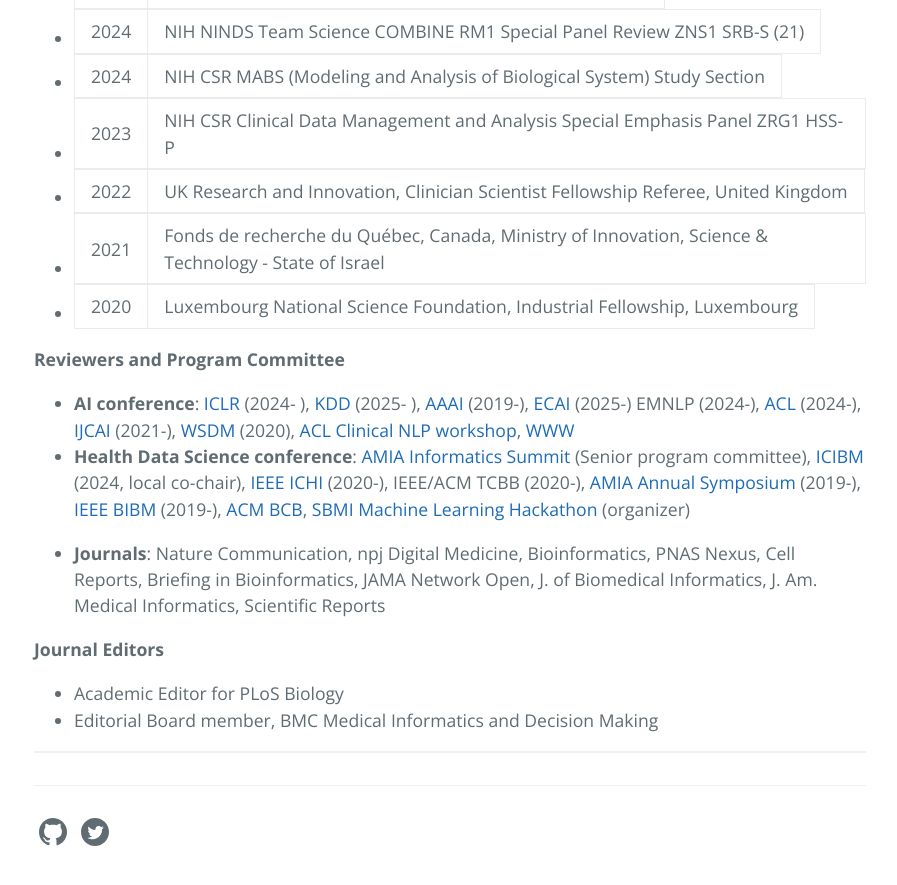
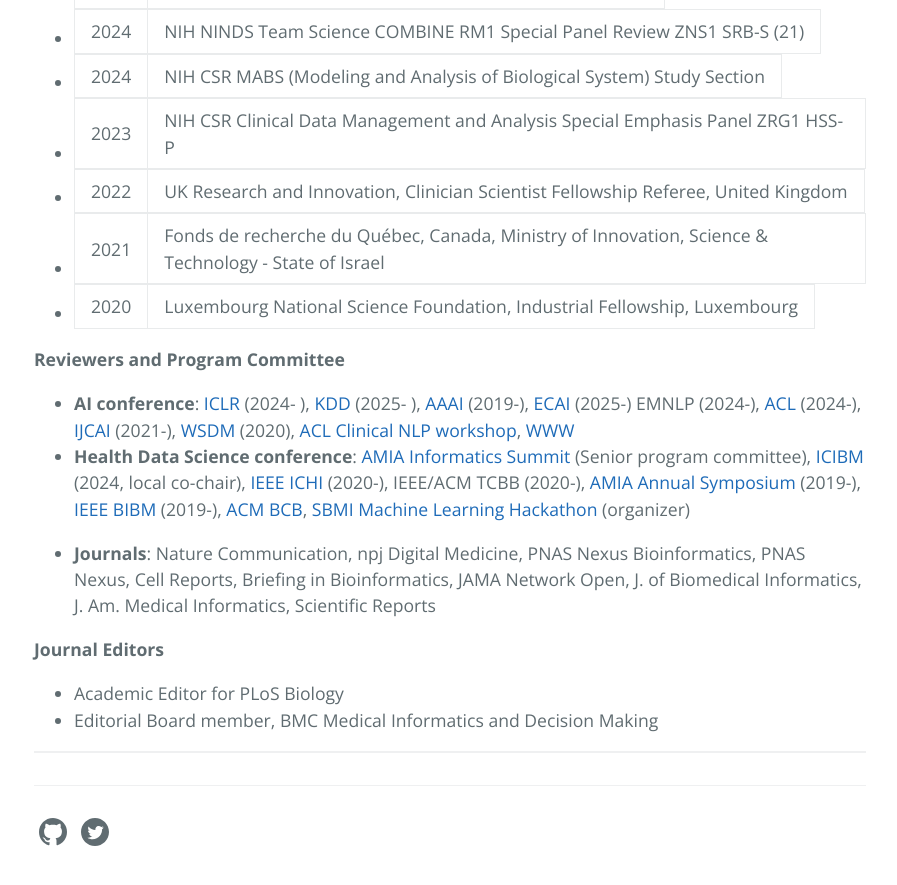
Before and after one commit to yejinjkim/yejinjkim.github.io, a Jekyll site: the page built from pages/professor.md, in a window 1280 px wide and 900 px high, scrolled down 2667 px. Shown: the top 885 px of the window, without its empty margins (190-1087 px from the left). Built offline with Jekyll 4.4.1, drawn with Linux system fonts in a browser that asks for light colours.

Commit message:
Update professor.md

```diff
--- a/pages/professor.md
+++ b/pages/professor.md
@@ -67,7 +67,7 @@
 - **AI conference**: [ICLR]((https://iclr.cc/)) (2024- ), [KDD](https://www.kdd.org/) (2025- ), [AAAI](https://aaai.org/Conferences/AAAI-22/aiforsocialimpactcall/) (2019-), [ECAI](https://ecai2025.org/) (2025-) EMNLP (2024-), [ACL](https://2024.aclweb.org) (2024-), [IJCAI](https://ijcai-21.org/) (2021-),  [WSDM](http://www.wsdm-conference.org/2020/call-for-healthcare-day.php) (2020), [ACL Clinical NLP workshop](https://clinical-nlp.github.io/2023/), [WWW](https://www2018.thewebconf.org/)
 - **Health Data Science conference**: [AMIA Informatics Summit](https://amia.org/education-events/amia-2022-informatics-summit) (Senior program committee), [ICIBM](https://icibm2024.iaibm.org/) (2024, local co-chair), [IEEE ICHI](http://ichi2020.de/) (2020-), IEEE/ACM TCBB (2020-), [AMIA Annual Symposium](https://www.amia.org/amia2017/spc) (2019-), [IEEE BIBM](https://ieeebibm.org/BIBM2020/) (2019-), [ACM BCB](http://acm-bcb.org/2017/),  [SBMI Machine Learning Hackathon](https://sbmi.uth.edu/hackathon/) (organizer)
 
-- **Journals**: Nature Communication, npj Digital Medicine, Bioinformatics, PNAS Nexus, Cell Reports, Briefing in Bioinformatics, JAMA Network Open, J. of Biomedical Informatics, J. Am. Medical Informatics, Scientific Reports
+- **Journals**: Nature Communication, npj Digital Medicine, PNAS Nexus Bioinformatics, PNAS Nexus, Cell Reports, Briefing in Bioinformatics, JAMA Network Open, J. of Biomedical Informatics, J. Am. Medical Informatics, Scientific Reports
 
 
 **Journal Editors**
```
